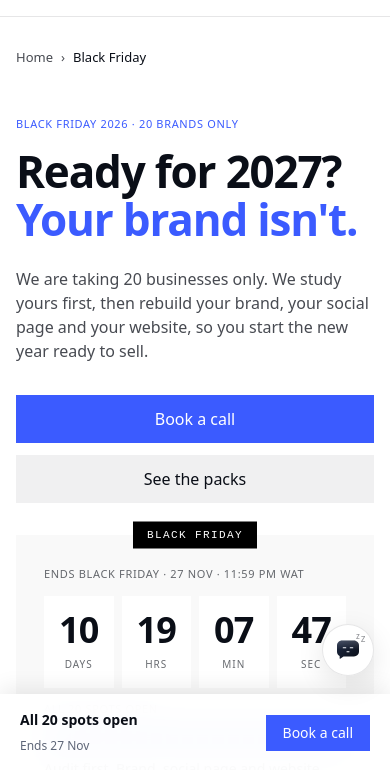
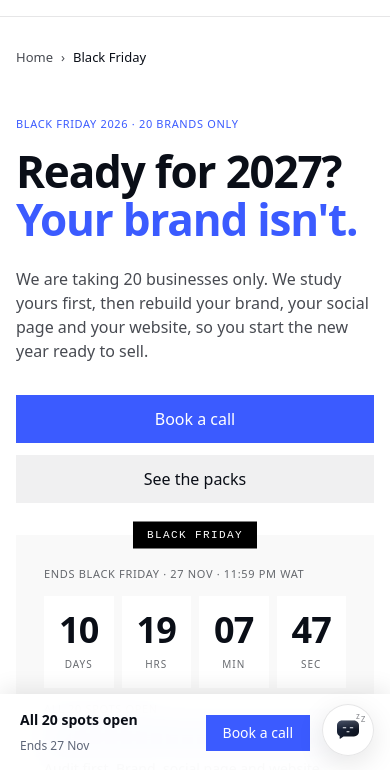
Before and after one commit to Xdev360/wintechstudio, an Astro site: page /black-friday in a window 390 px wide. Shown: the part 72-842 px from the top of the page. Built offline with nearby package versions, Linux system fonts and the light colour scheme; Astro itself is replaced by a stand-in of ours.

Commit message:
Black Friday: Ask Wintech AI back in its normal place; mobile spots bar leaves room for it
Co-Authored-By: Claude Opus 5.5 <noreply@anthropic.com>
Claude-Session: https://claude.ai/code/session_011pSx3JDFo8FDL8nR4eQ7Qe

```diff
--- a/src/pages/black-friday.astro
+++ b/src/pages/black-friday.astro
@@ -398,9 +398,10 @@ const ld = [{ '@context': 'https://schema.org', '@type': 'Offer', name: 'Wintech
     .plan{padding:20px}.cg{grid-template-columns:1fr}.care{padding:24px 20px}
     .due{flex-direction:column;align-items:stretch}.due .dm-btn{width:100%}
     .bfc{padding:140px 16px}.bfc h2{font-size:42px;line-height:46px}
-    :global(#ask .pill){bottom:96px}
+  }
+  @media (max-width:767px){
     .sticky{display:flex;position:fixed;left:0;right:0;bottom:0;z-index:50;justify-content:space-between;align-items:center;gap:12px;padding:14px 20px calc(14px + env(safe-area-inset-bottom));background:color-mix(in srgb,var(--bg) 94%,transparent);backdrop-filter:blur(16px);box-shadow:0 -6px 20px rgba(0,0,0,.08);color:var(--fg);text-decoration:none}
-    .sticky b{display:block;font-size:14px}.sticky em{font-style:normal;font-size:12px;color:var(--mute)}
+    .sticky .dm-btn{margin-right:60px}.sticky b{display:block;font-size:14px}.sticky em{font-style:normal;font-size:12px;color:var(--mute)}
   }
   @media (prefers-reduced-motion:reduce){.rv{opacity:1;transform:none;filter:none;transition:none}.sc,.mag{transition:none}}
 </style>
```
